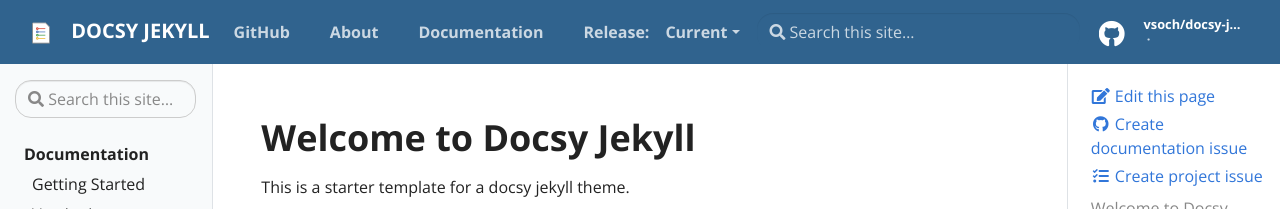
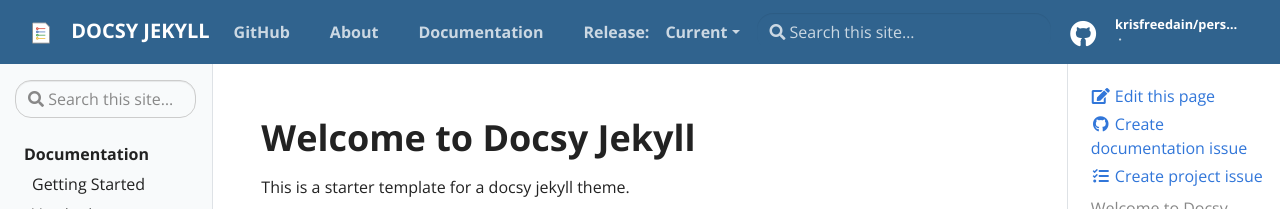
Before and after one commit to krisfreedain/personal-wiki, a Jekyll site: the page built from pages/index.md, in a window 1280 px wide. Shown: the top 209 px of the page. Built offline with Jekyll 4.4.1, drawn with Linux system fonts in a browser that asks for light colours.

Commit message:
update
Signed-off-by: Kris <kris@freedain.com>

```diff
--- a/Gemfile
+++ b/Gemfile
@@ -22,3 +22,5 @@ gem "github-pages", group: :jekyll_plugins
 # group :jekyll_plugins do
 #   gem "jekyll-github-metadata", "~> 1.0"
 # end
+
+gem "webrick", "~> 1.9"
--- a/_config.yml
+++ b/_config.yml
@@ -29,9 +29,9 @@ baseurl: "/docsy-jekyll" # the subpath of your site, e.g. /blog
 url: "https://vsoch.github.io" # the base hostname & protocol for your site
 
 # Social (First three Required)
-repo: "https://github.com/vsoch/docsy-jekyll"
-github_user: "vsoch"
-github_repo: "docsy-jekyll"
+repo: "https://github.com/krisfreedain/personal-wiki"
+github_user: "krisfreedain"
+github_repo: "personal-wiki"
 github_branch: "master"
 
 # Optional
```
